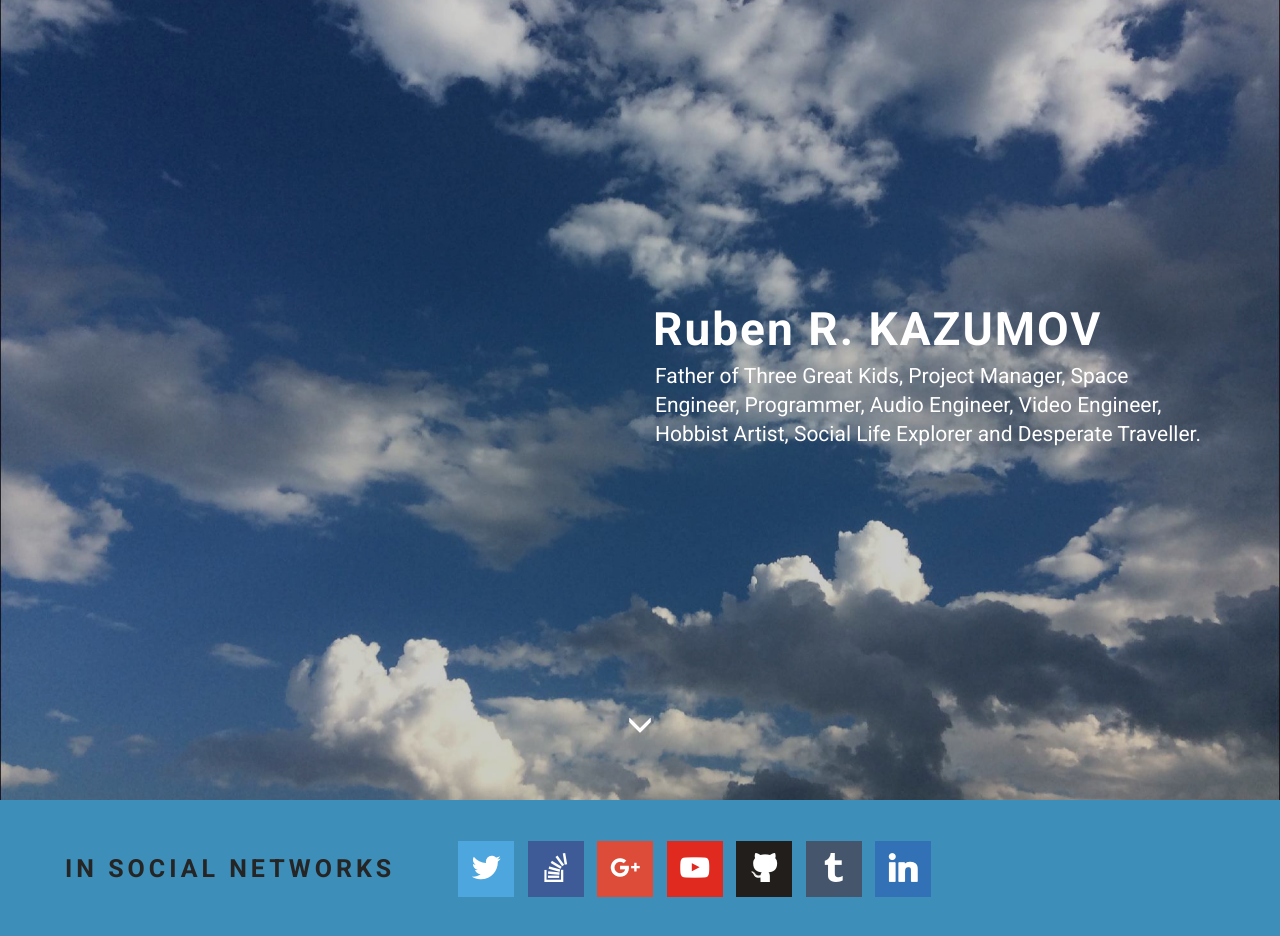
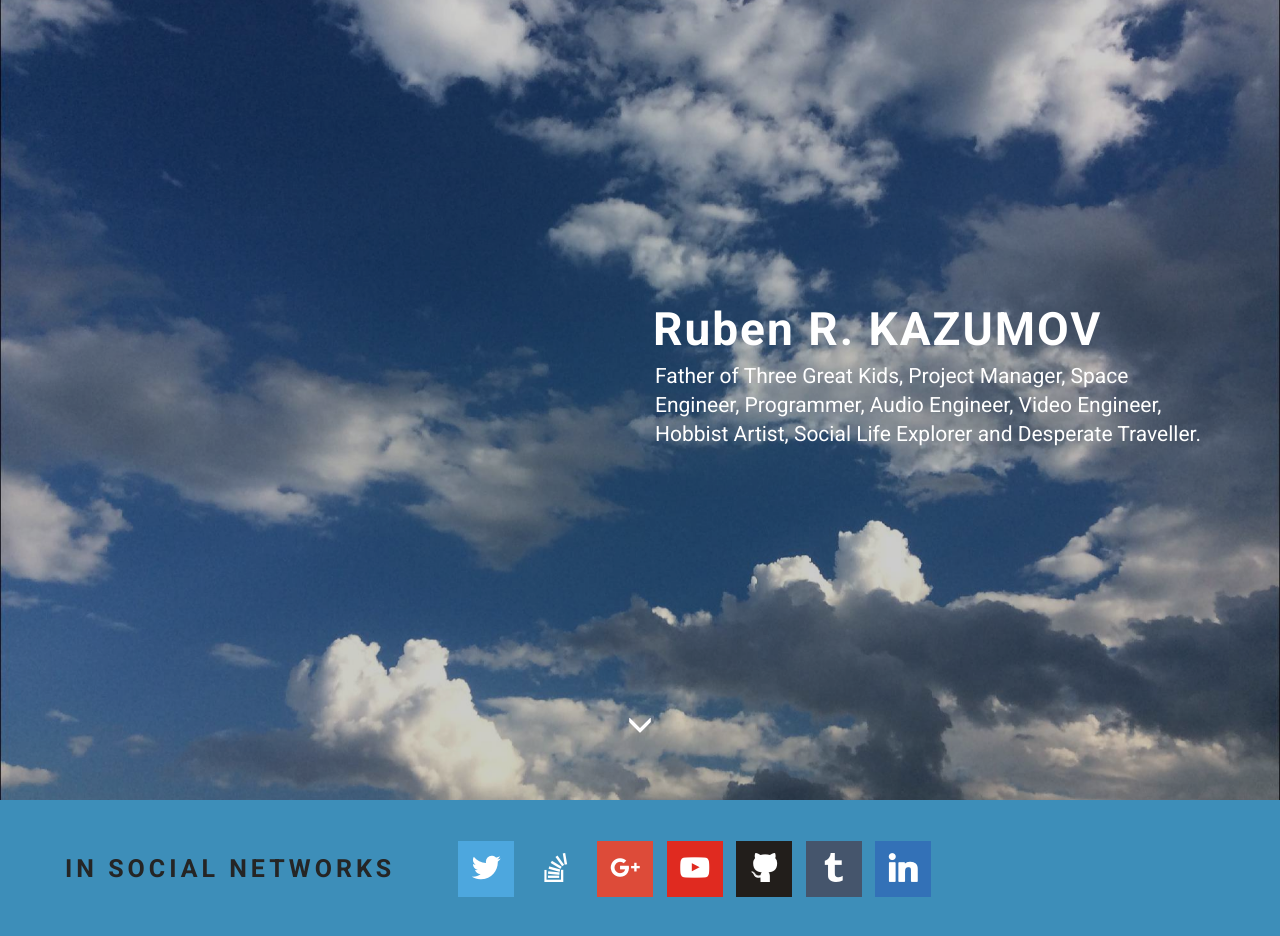
Before and after one commit to kazumov/kazumov.github.io, a plain HTML site: page index.html in a window 1280 px wide. Drawn offline with Linux system fonts and the light colour scheme.

Commit message:
"YouTube" and "StackOverflow" links fix
"YouTube" and "StackOverflow" links and appearance manually fixed

```diff
--- a/index.html
+++ b/index.html
@@ -65,7 +65,7 @@
             <div class="col-sm-4">
                 <h3 class="mbr-header__text">IN SOCIAL NETWORKS</h3>
             </div>
-            <div class="mbr-social-icons mbr-social-icons--style-1 col-sm-8"><a class="mbr-social-icons__icon socicon-bg-twitter" title="Twitter" target="_blank" href="https://twitter.com/kazumov"><i class="socicon socicon-twitter"></i></a> <a class="mbr-social-icons__icon socicon-bg-facebook" title="Facebook" target="_blank" href="http://stackoverflow.com/users/1543083/ruben-kazumov"><i class="socicon socicon-stackoverflow"></i></a> <a class="mbr-social-icons__icon socicon-bg-googleplus" title="Google+" target="_blank" href="https://plus.google.com/u/0/+kazumov/posts"><i class="socicon socicon-googleplus"></i></a> <a class="mbr-social-icons__icon socicon-bg-youtube" title="YouTube" target="_blank" href="http://www.youtube.com/channel/kazumov"><i class="socicon socicon-youtube"></i></a>   <a class="mbr-social-icons__icon socicon-bg-github" title="GitHub" target="_blank" href="https://github.com/kazumov"><i class="socicon socicon-github"></i></a>  <a class="mbr-social-icons__icon socicon-bg-tumblr" title="Tumblr" target="_blank" href="http://rubenkazumov.tumblr.com"><i class="socicon socicon-tumblr"></i></a> <a class="mbr-social-icons__icon socicon-bg-linkedin" title="LinkedIn" target="_blank" href="https://www.linkedin.com/in/kazumov"><i class="socicon socicon-linkedin"></i></a> </div>
+            <div class="mbr-social-icons mbr-social-icons--style-1 col-sm-8"><a class="mbr-social-icons__icon socicon-bg-twitter" title="Twitter" target="_blank" href="https://twitter.com/kazumov"><i class="socicon socicon-twitter"></i></a> <a class="mbr-social-icons__icon socicon-bg-stakoverflow" title="StakOverflow" target="_blank" href="http://stackoverflow.com/users/1543083/ruben-kazumov"><i class="socicon socicon-stackoverflow"></i></a> <a class="mbr-social-icons__icon socicon-bg-googleplus" title="Google+" target="_blank" href="https://plus.google.com/u/0/+kazumov/posts"><i class="socicon socicon-googleplus"></i></a> <a class="mbr-social-icons__icon socicon-bg-youtube" title="YouTube" target="_blank" href="https://www.youtube.com/user/kazumov"><i class="socicon socicon-youtube"></i></a>   <a class="mbr-social-icons__icon socicon-bg-github" title="GitHub" target="_blank" href="https://github.com/kazumov"><i class="socicon socicon-github"></i></a>  <a class="mbr-social-icons__icon socicon-bg-tumblr" title="Tumblr" target="_blank" href="http://rubenkazumov.tumblr.com"><i class="socicon socicon-tumblr"></i></a> <a class="mbr-social-icons__icon socicon-bg-linkedin" title="LinkedIn" target="_blank" href="https://www.linkedin.com/in/kazumov"><i class="socicon socicon-linkedin"></i></a> </div>
         </div>
     </div>
 </section>
```
